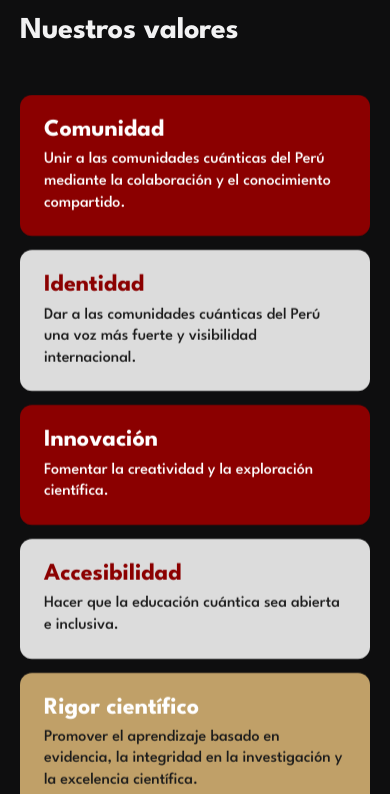
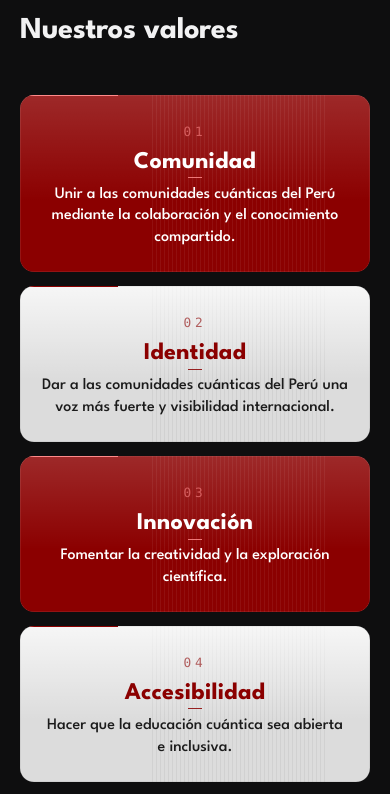
Before and after one commit to QPeru/QPeru-Website, a React (Vite) app: page /mision in a window 390 px wide. Shown: the part 1840-2634 px from the top of the page. Built offline with nearby package versions, Linux system fonts and the light colour scheme.

Commit message:
Mejora de diseño de flechas de Nuestros valores

```diff
--- a/src/components/Hero.jsx
+++ b/src/components/Hero.jsx
@@ -16,13 +16,7 @@ export default function Hero() {
 
         <h1 className="qhero-title">
         <span className="qhero-line1"><span>Q</span>Peru</span>
-        <span className="qhero-line2">2026</span>
         </h1>
-
-        <p className="qhero-sub">
-         {h.fecha}
-        </p>
-
 
       </div>
 
--- a/src/components/ValoresEscalera.css
+++ b/src/components/ValoresEscalera.css
@@ -1,6 +1,9 @@
-/* ===== Valores en escalera =====
+/* ===== Valores en escalera — panel HUD futurista =====
    Todo se mide en "unidades de diseño" (--u), que se ajustan al ancho
-   disponible, así la composición escala completa sin deformarse. */
+   disponible, así la composición escala completa sin deformarse.
+   Colores de cada escalón intactos: rojo #8b0000 · gris #dcdcdc · oro #c0a068.
+   Interacción: hover/foco → eleva + brillo + "scan"; clic o Enter/Espacio →
+   fija el escalón y atenúa los demás (Escape lo suelta). */
 
 .stairs {
   container-type: inline-size;
@@ -12,22 +15,27 @@
   --u: calc(100cqw / var(--d));
   position: relative;
   height: calc(var(--u) * var(--h));
+  isolation: isolate;
 }
 
-/* Escalón base: 265 x 156, con la esquina inferior derecha doblada */
+/* ── Escalón base: 265 x 156, con la esquina inferior derecha doblada ── */
 .stair {
   position: absolute;
   left: calc(var(--u) * 219 * var(--i));
   top: calc(var(--u) * (33 + 46 * (var(--n) - 1 - var(--i))));
   width: calc(var(--u) * 265);
   height: calc(var(--u) * 156);
-  padding: calc(var(--u) * 16) calc(var(--u) * 60) calc(var(--u) * 12) calc(var(--u) * 14);
+  /* Texto centrado de verdad: la derecha lleva 60 = 14 de margen + 46 del
+     doblez, así el bloque cae en el centro exacto del escalón. */
+  padding: calc(var(--u) * 24) calc(var(--u) * 60) calc(var(--u) * 24) calc(var(--u) * 14);
   display: flex;
   flex-direction: column;
   align-items: center;
   justify-content: center;
   text-align: center;
   overflow: hidden;
+  cursor: pointer;
+  z-index: calc(var(--i) + 1);
   clip-path: polygon(
     0 0,
     100% 0,
@@ -35,6 +43,30 @@
     calc(100% - var(--u) * 46) 100%,
     0 100%
   );
+  /* marco fino + textura tecnológica (rejilla vertical) */
+  box-shadow: inset 0 0 0 var(--u) var(--marco);
+  background-image:
+    linear-gradient(180deg, var(--sheen), transparent 60%),
+    repeating-linear-gradient(90deg, var(--textura) 0 var(--u), transparent var(--u) calc(var(--u) * 14));
+  transition:
+    transform 0.35s cubic-bezier(0.2, 0.8, 0.2, 1),
+    filter 0.35s ease,
+    opacity 0.3s ease,
+    box-shadow 0.35s ease;
+}
+
+/* Barra de acento superior (crece al interactuar) */
+.stair::before {
+  content: "";
+  position: absolute;
+  left: 0;
+  top: 0;
+  width: 100%;
+  height: calc(var(--u) * 3);
+  background: var(--acento);
+  transform: scaleX(0.28);
+  transform-origin: left center;
+  transition: transform 0.4s cubic-bezier(0.2, 0.8, 0.2, 1);
 }
 
 /* Triángulo del doblez */
@@ -49,12 +81,50 @@
   clip-path: polygon(0 0, 100% 0, 0 100%);
 }
 
+/* Número de orden (01, 02…) */
+.stair__num {
+  position: absolute;
+  top: calc(var(--u) * 9);
+  left: calc(var(--u) * 14);
+  font-family: ui-monospace, SFMono-Regular, Menlo, Consolas, monospace;
+  font-size: calc(var(--u) * 13);
+  letter-spacing: 0.22em;
+  color: var(--acento);
+  opacity: 0.6;
+  transition: opacity 0.3s ease, transform 0.3s ease;
+  pointer-events: none;
+}
+
+/* Barrido de escaneo */
+.stair__scan {
+  position: absolute;
+  inset: 0;
+  background: linear-gradient(105deg, transparent 38%, var(--acento) 50%, transparent 62%);
+  opacity: 0;
+  transform: translateX(-70%);
+  pointer-events: none;
+}
+
 .stair h3 {
   font-family: var(--f-display);
   font-weight: 700;
   font-size: calc(var(--u) * 25);
   line-height: 1.1;
+  letter-spacing: 0.01em;
   margin: 0 0 calc(var(--u) * 8);
+  position: relative;
+}
+
+/* filete bajo el título (se ensancha al interactuar) */
+.stair h3::after {
+  content: "";
+  display: block;
+  width: calc(var(--u) * 46);
+  height: calc(var(--u) * 2);
+  margin: calc(var(--u) * 7) auto 0;
+  background: var(--acento);
+  opacity: 0.85;
+  transition: width 0.35s ease;
 }
 
 .stair p {
@@ -63,18 +133,39 @@
   margin: 0;
 }
 
-/* Colores */
-.stair--rojo { background: #8b0000; }
+/* ── Colores (los mismos de siempre) ── */
+.stair--rojo {
+  --acento: #ff8a8a;
+  --brillo: rgba(255, 120, 120, 0.55);
+  --marco: rgba(255, 255, 255, 0.3);
+  --sheen: rgba(255, 255, 255, 0.16);
+  --textura: rgba(255, 255, 255, 0.06);
+  background-color: #8b0000;
+}
 .stair--rojo h3,
 .stair--rojo p { color: #fff; }
 
-.stair--gris { background: #dcdcdc; }
+.stair--gris {
+  --acento: #8b0000;
+  --brillo: rgba(139, 0, 0, 0.4);
+  --marco: rgba(0, 0, 0, 0.22);
+  --sheen: rgba(255, 255, 255, 0.75);
+  --textura: rgba(0, 0, 0, 0.05);
+  background-color: #dcdcdc;
+}
 .stair--gris h3 { color: #8b0000; }
 .stair--gris p { color: #1b1b1b; }
 .stair--gris::after { background: rgba(255, 255, 255, 0.7); }
 
 /* Último escalón: flecha dorada */
-.stair--oro { background: #c0a068; }
+.stair--oro {
+  --acento: #fff6e3;
+  --brillo: rgba(214, 178, 112, 0.65);
+  --marco: rgba(255, 255, 255, 0.45);
+  --sheen: rgba(255, 255, 255, 0.2);
+  --textura: rgba(255, 255, 255, 0.1);
+  background-color: #c0a068;
+}
 .stair--oro h3 { color: #fff; }
 .stair--oro p { color: #1b1b1b; }
 
@@ -82,8 +173,9 @@
   top: 0;
   width: calc(var(--u) * 347);
   height: calc(var(--u) * 220);
-  padding: calc(var(--u) * 47) calc(var(--u) * 124) 0 calc(var(--u) * 14);
-  justify-content: flex-start;
+  /* centrado vertical y horizontal dentro del cuerpo de la flecha */
+  padding: calc(var(--u) * 47) calc(var(--u) * 124) calc(var(--u) * 47) calc(var(--u) * 14);
+  justify-content: center;
   clip-path: polygon(
     0 calc(var(--u) * 33),
     calc(var(--u) * 237) calc(var(--u) * 33),
@@ -94,10 +186,71 @@
     0 calc(var(--u) * 187)
   );
 }
+.stair--last::after { display: none; }
+/* el borde superior de la flecha está más abajo (hay que esquivar el corte) */
+.stair--last::before { top: calc(var(--u) * 33); width: calc(var(--u) * 237); }
+.stair--last .stair__num { top: calc(var(--u) * 44); }
 
-.stair--last::after { display: none; }
+/* ── Interacción ── */
+.stair:hover,
+.stair:focus-visible,
+.stair.is-active {
+  transform: translateY(calc(var(--u) * -10));
+  filter: drop-shadow(0 calc(var(--u) * 10) calc(var(--u) * 18) rgba(0, 0, 0, 0.5))
+    drop-shadow(0 0 calc(var(--u) * 14) var(--brillo));
+  z-index: 40;
+}
 
-/* Pantallas pequeñas: tarjetas apiladas con el mismo estilo */
+.stair:hover::before,
+.stair:focus-visible::before,
+.stair.is-active::before { transform: scaleX(1); }
+
+.stair:hover h3::after,
+.stair:focus-visible h3::after,
+.stair.is-active h3::after { width: calc(var(--u) * 90); }
+
+.stair:hover .stair__num,
+.stair:focus-visible .stair__num,
+.stair.is-active .stair__num { opacity: 1; transform: translateX(calc(var(--u) * 3)); }
+
+.stair:hover .stair__scan,
+.stair:focus-visible .stair__scan,
+.stair.is-active .stair__scan { animation: stair-scan 1.05s ease-out; }
+
+/* foco de teclado visible (además del brillo) */
+.stair:focus-visible {
+  outline: none;
+  box-shadow: inset 0 0 0 calc(var(--u) * 3) var(--acento);
+}
+
+/* uno fijo → los demás se atenúan */
+.stairs__track.has-active .stair:not(.is-active) {
+  opacity: 0.4;
+  filter: saturate(0.55);
+}
+.stairs__track.has-active .stair:not(.is-active):hover {
+  opacity: 0.75;
+  filter: none;
+}
+
+@keyframes stair-scan {
+  0% { opacity: 0.4; transform: translateX(-70%); }
+  100% { opacity: 0; transform: translateX(70%); }
+}
+
+/* Entrada escalonada al hacerse visible el bloque (useReveal → .visto).
+   fill-mode "backwards": al terminar el hover vuelve a mandar. */
+.reveal-group.visto .stair {
+  animation: stair-in 0.65s cubic-bezier(0.2, 0.8, 0.2, 1) backwards;
+  animation-delay: calc(var(--i) * 0.09s + 0.05s);
+}
+
+@keyframes stair-in {
+  from { opacity: 0; transform: translateY(calc(var(--u) * 46)); }
+  to { opacity: 1; transform: none; }
+}
+
+/* Pantallas pequeñas: tarjetas apiladas, texto centrado */
 @media (max-width: 1000px) {
   .stairs__track {
     height: auto;
@@ -112,15 +265,33 @@
     top: auto;
     width: auto;
     height: auto;
-    padding: 22px 24px;
-    border-radius: 12px;
+    padding: 26px 22px 24px;
+    border-radius: 14px;
     clip-path: none;
-    align-items: flex-start;
-    text-align: left;
+    align-items: center;
+    text-align: center;
     z-index: auto !important;
   }
 
-  .stair::after { display: none; }
+  .stair::after { display: none; } /* sin doblez en móvil */
+  .stair::before,
+  .stair--last::before { top: 0; width: 100%; }
+
   .stair h3 { font-size: 1.5rem; margin-bottom: 6px; }
   .stair p { font-size: 1rem; }
+
+  /* el número pasa a ser una línea encima del título */
+  .stair__num,
+  .stair--last .stair__num {
+    position: static;
+    margin-bottom: 6px;
+    font-size: 0.8rem;
+    letter-spacing: 0.3em;
+  }
 }
+
+/* Sin animaciones para quien lo pida */
+@media (prefers-reduced-motion: reduce) {
+  .stair { transition: none; animation: none; }
+  .stair__scan { display: none; }
+}
--- a/src/components/ValoresEscalera.jsx
+++ b/src/components/ValoresEscalera.jsx
@@ -1,24 +1,58 @@
+import { useState } from 'react'
 import './ValoresEscalera.css'
 
 // Escalera de valores: cada escalón sube y se desplaza a la derecha;
 // el último termina en flecha dorada. Funciona con cualquier cantidad de items.
+//
+// Diseño futurista (paneles HUD) con interacción para el público:
+//   · hover / foco de teclado: el escalón se eleva, brilla y le cruza un "scan".
+//   · clic o Enter/Espacio: fija el escalón (is-active) y atenúa los demás.
+//   · Escape suelta el seleccionado.
+// Los colores de cada escalón no cambian (rojo / gris / oro).
 export default function ValoresEscalera({ items }) {
   const n = items.length
   const ancho = 219 * (n - 1) + 347 // unidades de diseño
   const alto = 46 * (n - 1) + 189
+  const [activa, setActiva] = useState(null)
+
+  const alternar = (id) => setActiva((a) => (a === id ? null : id))
+
+  const alTeclear = (e, id) => {
+    if (e.key === 'Enter' || e.key === ' ') {
+      e.preventDefault()
+      alternar(id)
+    } else if (e.key === 'Escape') {
+      setActiva(null)
+    }
+  }
 
   return (
     <div className="stairs">
-      <div className="stairs__track" style={{ '--n': n, '--d': ancho, '--h': alto }}>
+      <div
+        className={`stairs__track${activa ? ' has-active' : ''}`}
+        style={{ '--n': n, '--d': ancho, '--h': alto }}
+      >
         {items.map((v, i) => {
           const ultimo = i === n - 1
           const tono = ultimo ? 'stair--oro' : i % 2 === 0 ? 'stair--rojo' : 'stair--gris'
+          const act = activa === v.id
           return (
             <article
               key={v.id}
-              className={`stair ${tono}${ultimo ? ' stair--last' : ''}`}
-              style={{ '--i': i, zIndex: i + 1 }}
+              className={`stair ${tono}${ultimo ? ' stair--last' : ''}${act ? ' is-active' : ''}`}
+              style={{ '--i': i }}
+              role="button"
+              tabIndex={0}
+              aria-pressed={act}
+              onClick={() => alternar(v.id)}
+              onKeyDown={(e) => alTeclear(e, v.id)}
             >
+              {/* número de orden, estilo HUD */}
+              <span className="stair__num" aria-hidden="true">
+                {String(i + 1).padStart(2, '0')}
+              </span>
+              {/* barrido de escaneo al pasar el cursor / al activarlo */}
+              <span className="stair__scan" aria-hidden="true" />
               <h3>{v.title}</h3>
               <p>{v.description}</p>
             </article>
```
Also changed, not shown: src/i18n/content.js (+3 -6 lines).
